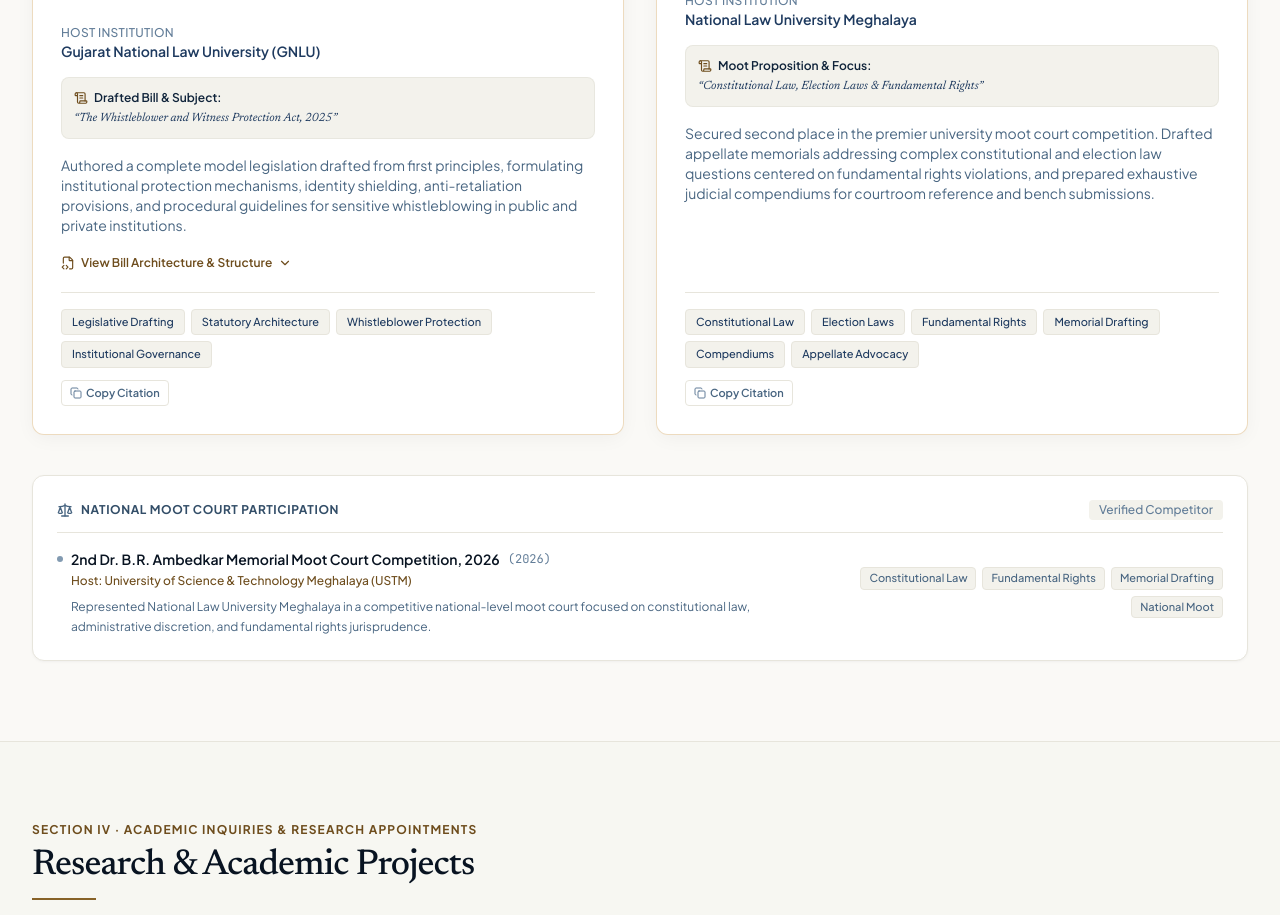
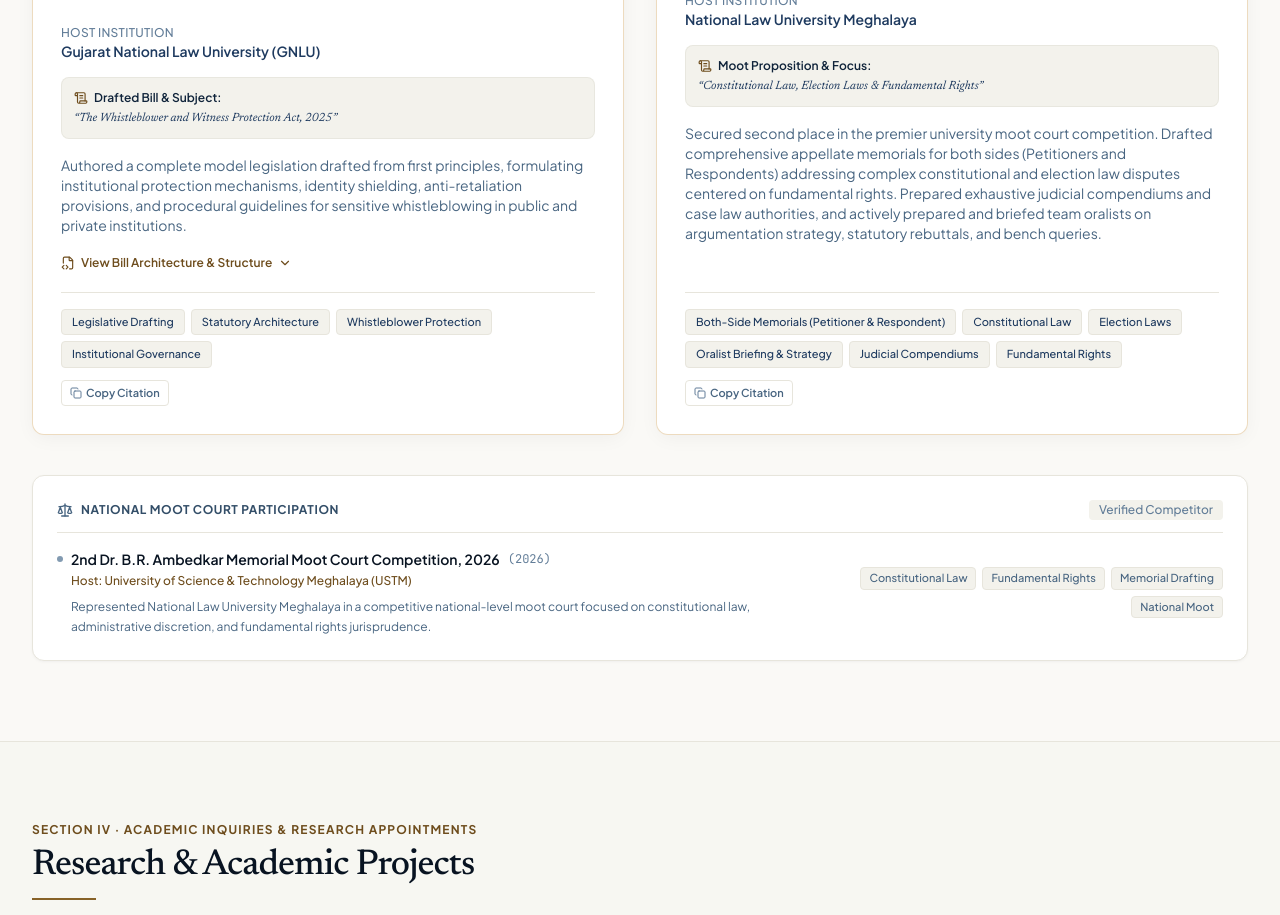
Before and after one commit to mohdahsanx/mohd-ahsan-portfolio, a React (Vite) app: page / in a window 1280 px wide. Shown: the part 3840-4755 px from the top of the page. Built offline with nearby package versions, Linux system fonts and the light colour scheme; no server answers.

Commit message:
feat: document drafting both-side memorials and briefing oralists for Intra Moot

```diff
--- a/src/data/portfolioData.ts
+++ b/src/data/portfolioData.ts
@@ -157,8 +157,8 @@
     rank: "podium",
     rankLabel: "University 2nd Position",
     projectOrMatter: "Constitutional Law, Election Laws & Fundamental Rights",
-    description: "Secured second place in the premier university moot court competition. Drafted appellate memorials addressing complex constitutional and election law questions centered on fundamental rights violations, and prepared exhaustive judicial compendiums for courtroom reference and bench submissions.",
-    tags: ["Constitutional Law", "Election Laws", "Fundamental Rights", "Memorial Drafting", "Compendiums", "Appellate Advocacy"]
+    description: "Secured second place in the premier university moot court competition. Drafted comprehensive appellate memorials for both sides (Petitioners and Respondents) addressing complex constitutional and election law disputes centered on fundamental rights. Prepared exhaustive judicial compendiums and case law authorities, and actively prepared and briefed team oralists on argumentation strategy, statutory rebuttals, and bench queries.",
+    tags: ["Both-Side Memorials (Petitioner & Respondent)", "Constitutional Law", "Election Laws", "Oralist Briefing & Strategy", "Judicial Compendiums", "Fundamental Rights"]
   },
   {
     id: "ambedkar-moot-2026",
```
